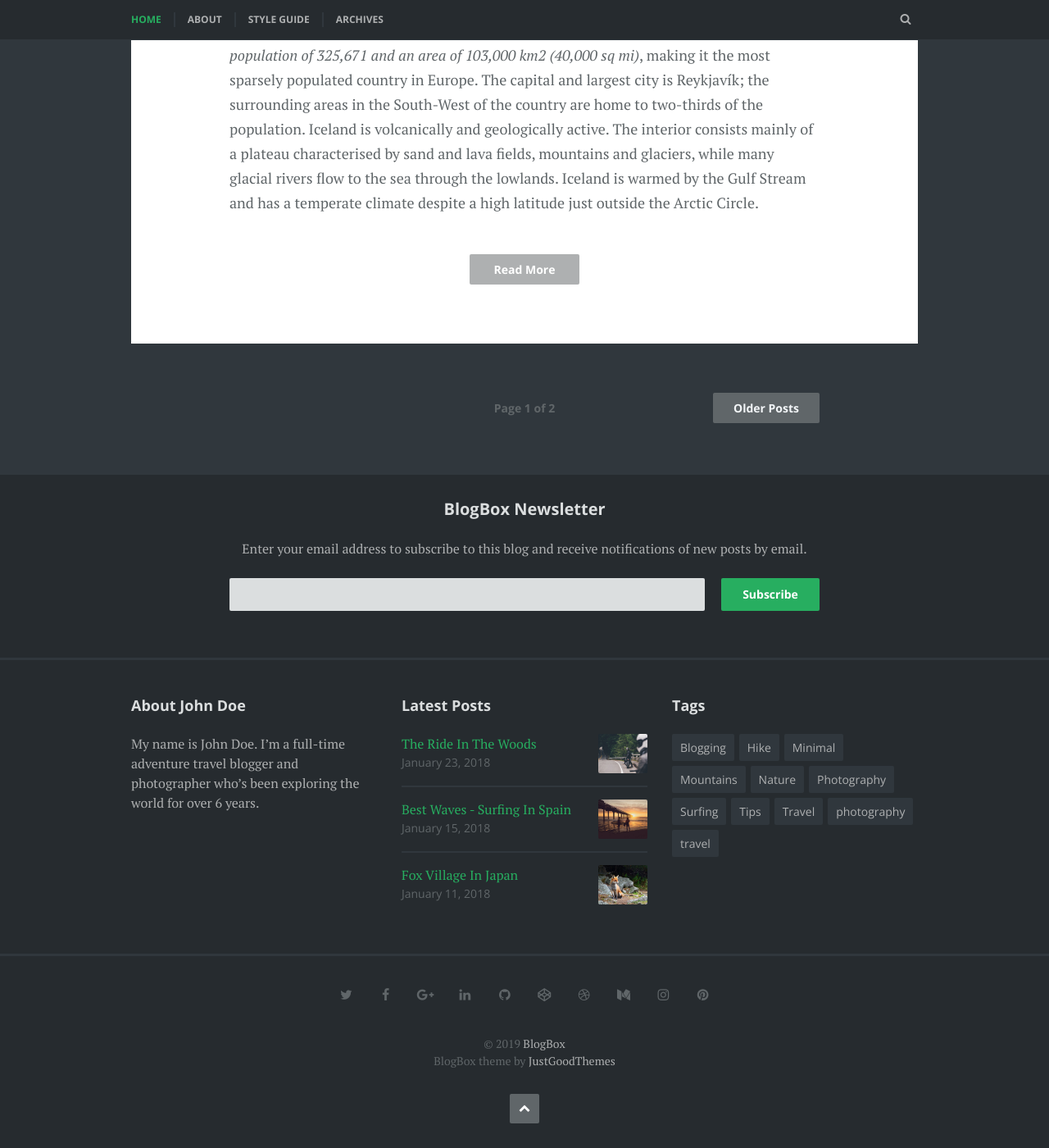
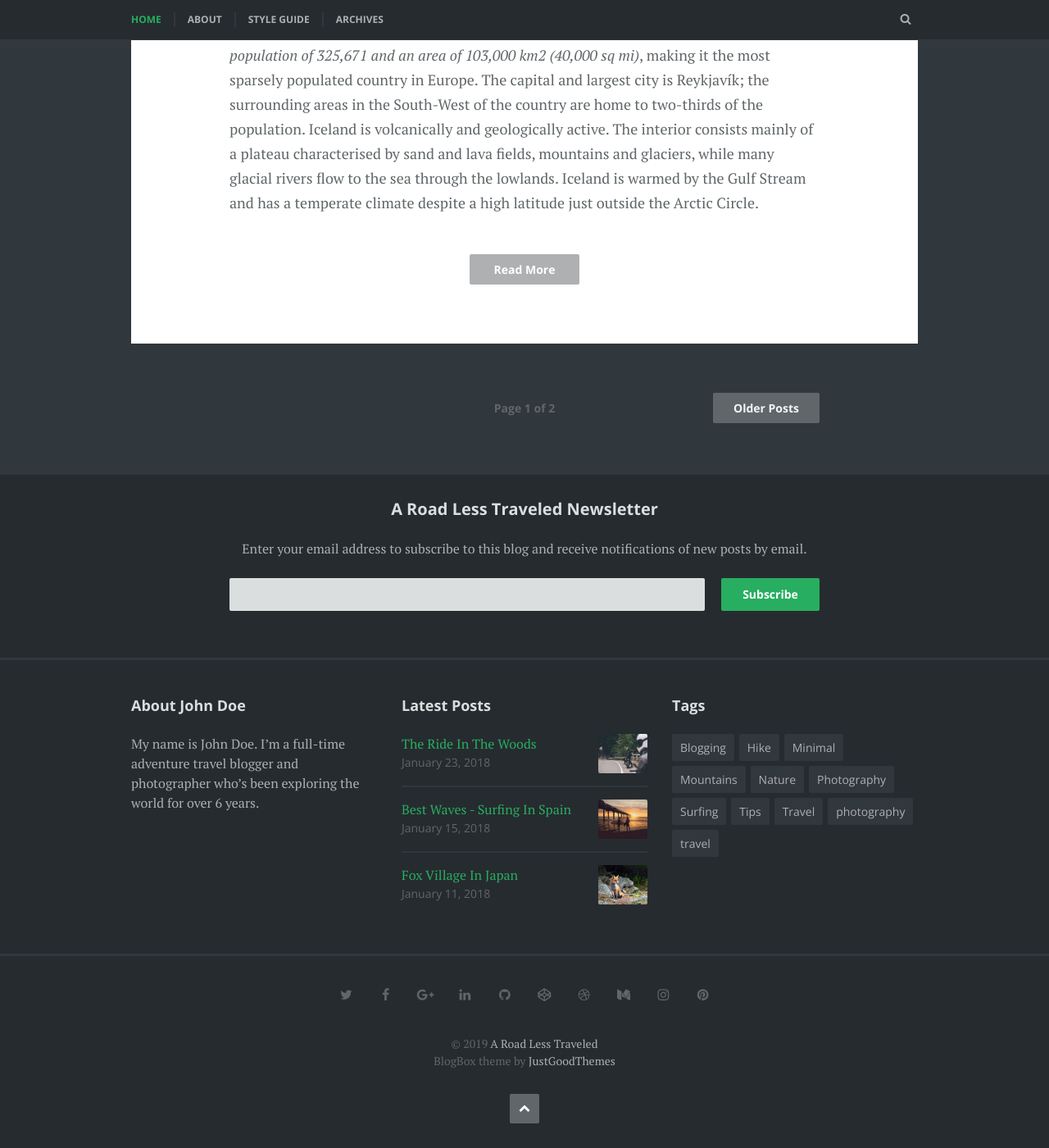
Before and after one commit to ericksonc/ericksonc.github.io, a Jekyll site: the page built from index.html, in a window 1280 px wide and 1400 px high, scrolled down 6810 px. Shown: the whole window at 82% size. Built offline with Jekyll 4.4.1, drawn with Linux system fonts in a browser that asks for light colours; some web fonts are replaced; the list of posts is cut into pages by our own code; some of the changed text lies outside the part shown.

Commit message:
Test yaml

```diff
--- a/_config.yml
+++ b/_config.yml
@@ -6,7 +6,7 @@
 # 'jekyll serve'. If you change this file, please restart the server process.
 
 # Site title
-title: "BlogBox"
+title: "A Road Less Traveled"
 
 # Site logo
 logo:
```
